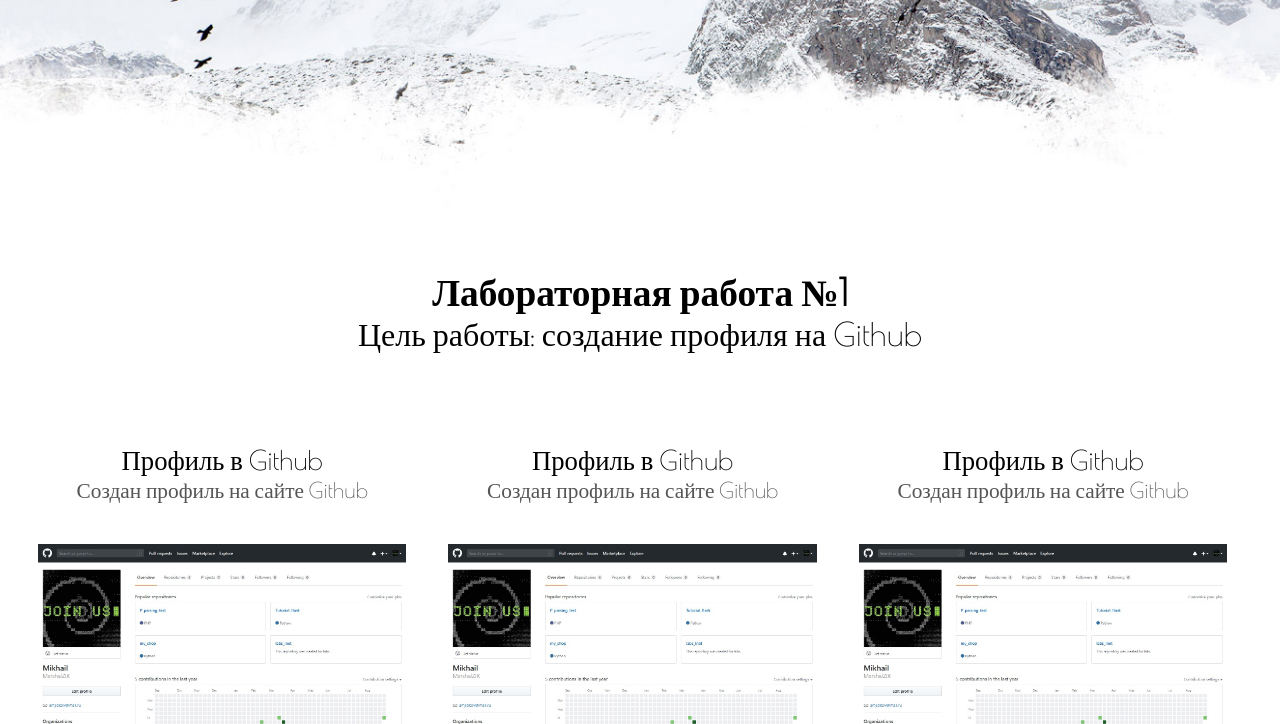
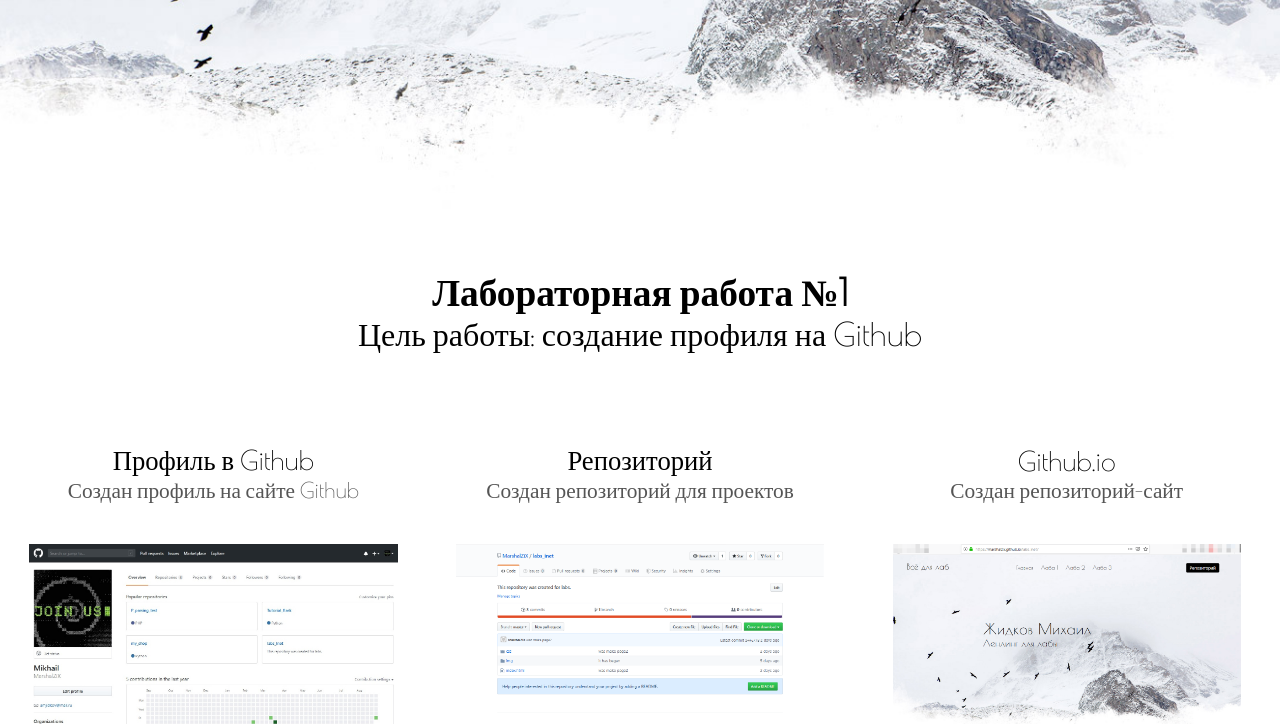
Before and after one commit to MarshalZiX/labs_inet, a plain HTML site: page index.html in a window 1280 px wide. Shown: the part 580-1304 px from the top of the page. Drawn offline with nearby package versions, Linux system fonts and the light colour scheme.

Commit message:
used a grid

```diff
--- a/css/main.css
+++ b/css/main.css
@@ -117,11 +117,16 @@ a:hover{
     font-size: 24pt;
 }
 
+.group-depiction{
+    display: grid;
+    grid-template-columns: 1fr 1fr 1fr;
+    align-items: center;
+}
 
 .depiction{
-    display: inline-block;
-    margin-left: 38px;
+    align-self: center;
     text-align: center;
+    /* max-width: 380px; */
 }
 
 .depiction-title{
--- a/index.html
+++ b/index.html
@@ -40,7 +40,7 @@
                         </li>
                 </ul>
                 <a href='https://github.com/MarshalZiX'>
-                    <button class='btn'>Репозиторий</button>
+                    <button class='btn'>Github</button>
                 </a>
             </nav>
             <div class="main-description">
@@ -63,19 +63,19 @@
                     <div class="depiction">
                      <div class="depiction-title">Профиль в Github</div>
                      <div class="depiction-subtitle">Создан профиль на сайте Github</div>
-                      <a href=""><img src="img/1jpeg.jpg" alt="" height="200px"></a>
+                      <a href="https://github.com/MarshalZiX"><img src="img/1jpeg.jpg" alt="" height="200px"></a>
                     </div>
 
                     <div class="depiction">
-                        <div class="depiction-title">Профиль в Github</div>
-                        <div class="depiction-subtitle">Создан профиль на сайте Github</div>
-                        <a href=""><img src="img/1jpeg.jpg" alt="" height="200px"></a>
+                        <div class="depiction-title">Репозиторий</div>
+                        <div class="depiction-subtitle">Создан репозиторий для проектов </div>
+                        <a href="https://github.com/MarshalZiX/labs_inet"><img src="img/2jpeg.png" alt="" height="200px"></a>
                     </div>
 
                     <div class="depiction">
-                        <div class="depiction-title">Профиль в Github</div>
-                        <div class="depiction-subtitle">Создан профиль на сайте Github</div>
-                        <a href=""><img src="img/1jpeg.jpg" alt="" height="200px"></a>
+                        <div class="depiction-title">Github.io</div>
+                        <div class="depiction-subtitle">Создан репозиторий-сайт</div>
+                        <a href="https://github.com/MarshalZiX/labs_inet/deployments"><img src="img/3jpeg.png" alt="" height="200px"></a>
                     </div>
                 </div>
             </div>
```
Also changed, not shown: img/2jpeg.png (added), img/3jpeg.png (added).
